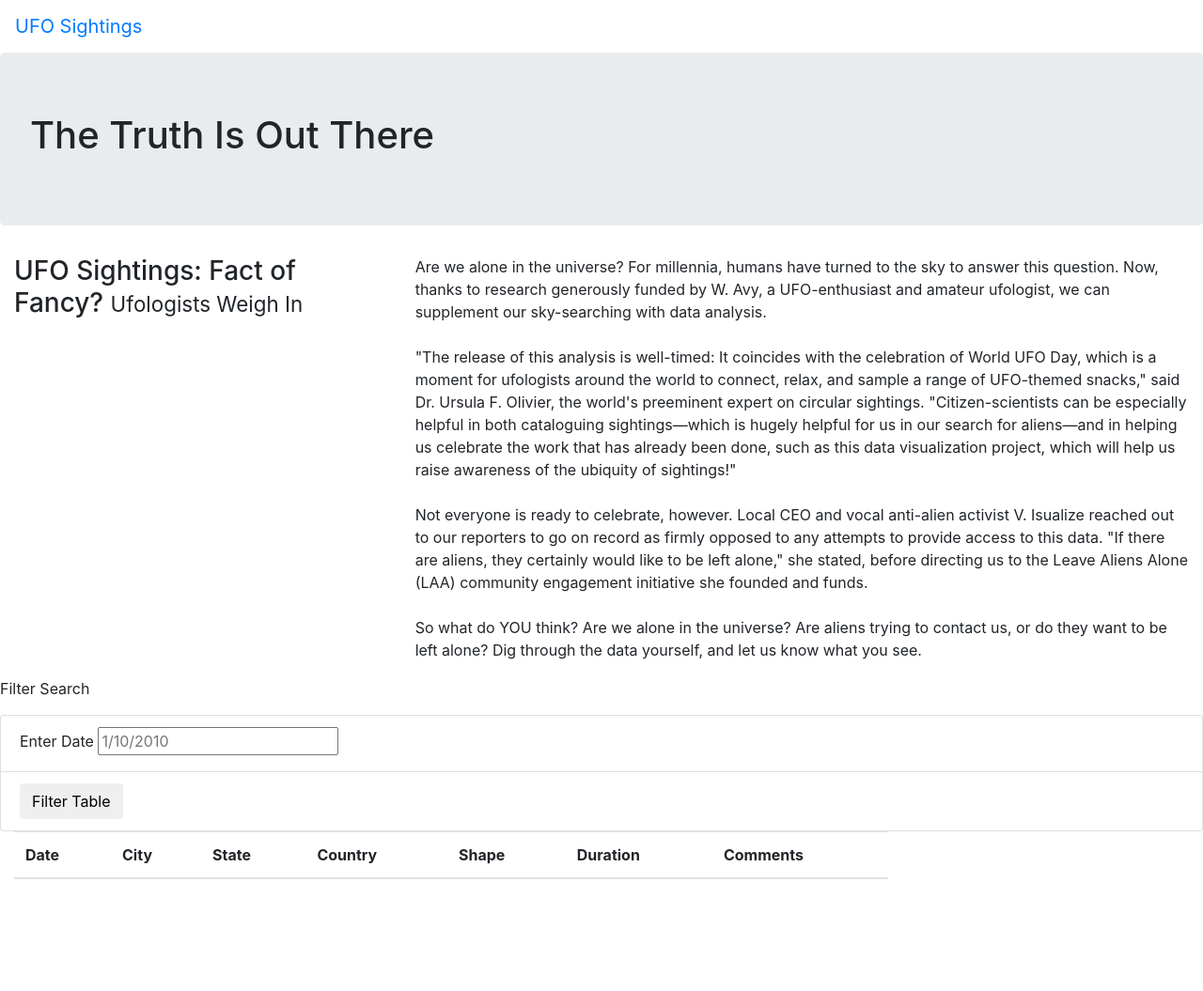
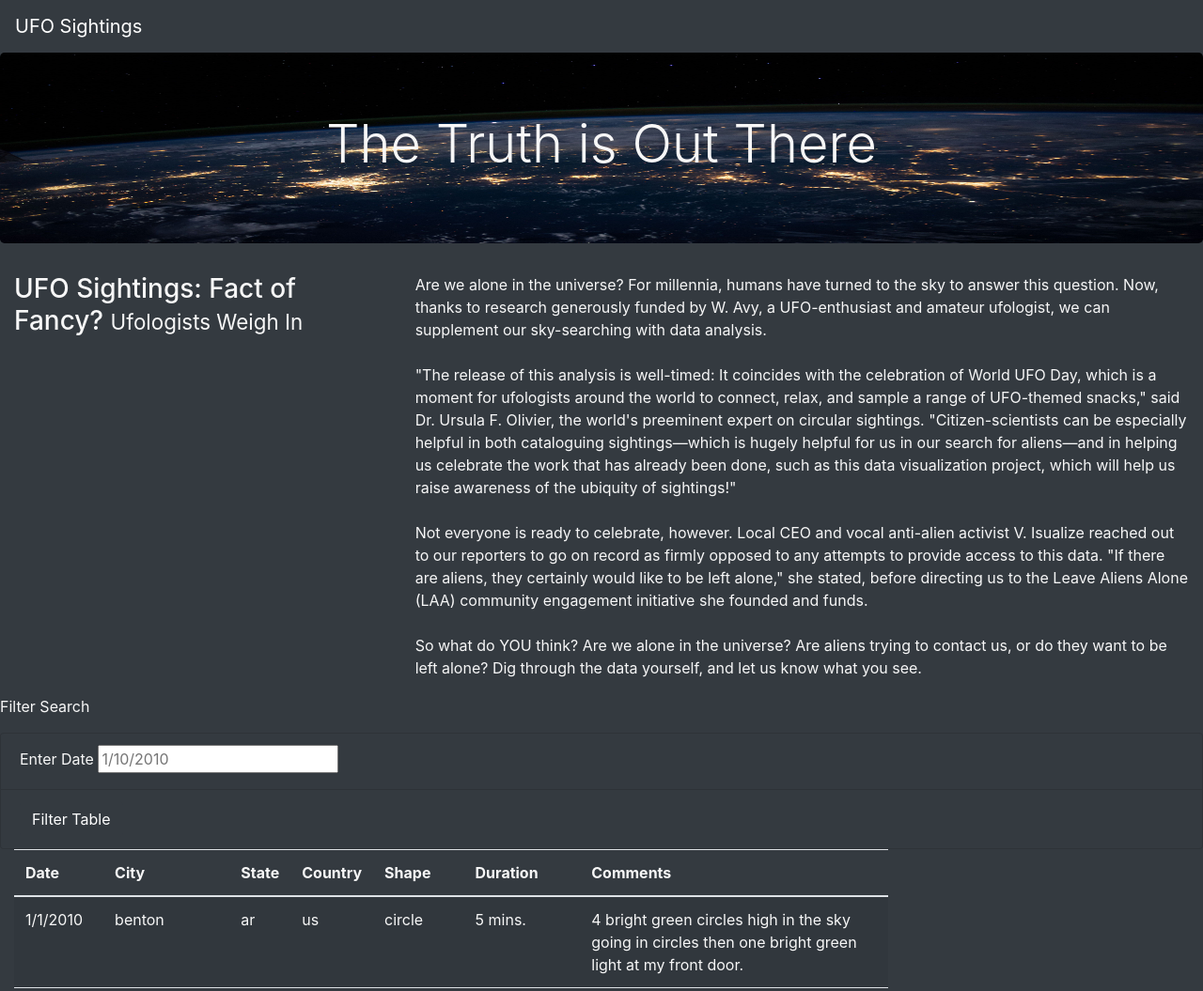
Before and after one commit to RuthFalomir/UFOs, a plain HTML site: page index.html in a window 1280 px wide. Shown: the top 1055 px of the page at 94% size. Before the commit the page ends 952 px from the top, so only its background shows below. Drawn offline with nearby package versions, Linux system fonts and the light colour scheme.

Commit message:
Adding final changes

```diff
--- a/index.html
+++ b/index.html
@@ -13,14 +13,14 @@
     />
     <link rel="stylesheet" href="static/css/style.css">
 </head>
-<body>
+<body class="bg-dark">
     <div class="wrapper">
-        <nav class="navbar navbar-expand-lg">
+        <nav class="navbar navbar-dark bg-dark navbar-expand-lg">
             <a class="navbar-brand" href="index.html">UFO Sightings</a>
         </nav>
     </div>
     <div class="jumbotron">
-        <h1>The Truth Is Out There</h1>
+        <h1 class="display-4">The Truth is Out There</h1>
     </div>
     <div class="container-fluid">
       <div class="row">
@@ -46,18 +46,18 @@
           </div>
       </div>
     </div>
-    <form>
+    <form class="bg-dark">
         <p>Filter Search</p>
+        <ul class="list-group bd-dark">
+            <li class="list-group-item bg-dark">
+                <label for="date">Enter Date</label>
+                <input type="text" placeholder="1/10/2010" id="datetime" />
+            </li>
+            <li class="list-group-item bg-dark">
+                <button id="filter-btn" type="button" class="btn btn-dark">Filter Table</button>
+            </li>
+        </ul>
     </form>
-    <ul class="list-group">
-        <li class="list-group-item">
-            <label for="date">Enter Date</label>
-            <input type="text" placeholder="1/10/2010" id="datetime" />
-        </li>
-        <li class="list-group-item">
-            <button id="filter-btn" type="button" class="btn btn-default">Filter Table</button>
-        </li>
-    </ul>
     <div class="col-md-9">
         <table class="table table-striped">
           <thead>
@@ -74,5 +74,8 @@
           <tbody></tbody>
         </table>
       </div>
+      <script src="https://cdnjs.cloudflare.com/ajax/libs/d3/4.11.0/d3.js"></script>
+      <script src="static/js/data.js"></script>
+      <script src="static/js/app.js"></script>
 </body>
 </html>
--- a/static/css/style.css
+++ b/static/css/style.css
@@ -0,0 +1,10 @@
+body {
+
+    color: #f7f7f7;
+  }
+
+.jumbotron {
+    background-image: url("../images/nasa.jpg");
+    background-size: 100% 100%;
+    text-align: center;
+  }
```
Also changed, not shown: static/images/nasa.jpg (added).
